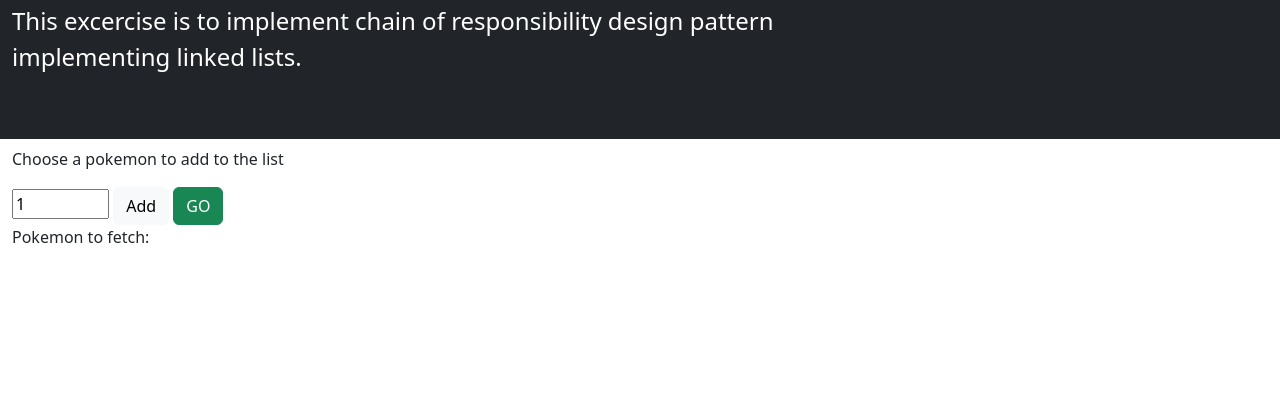
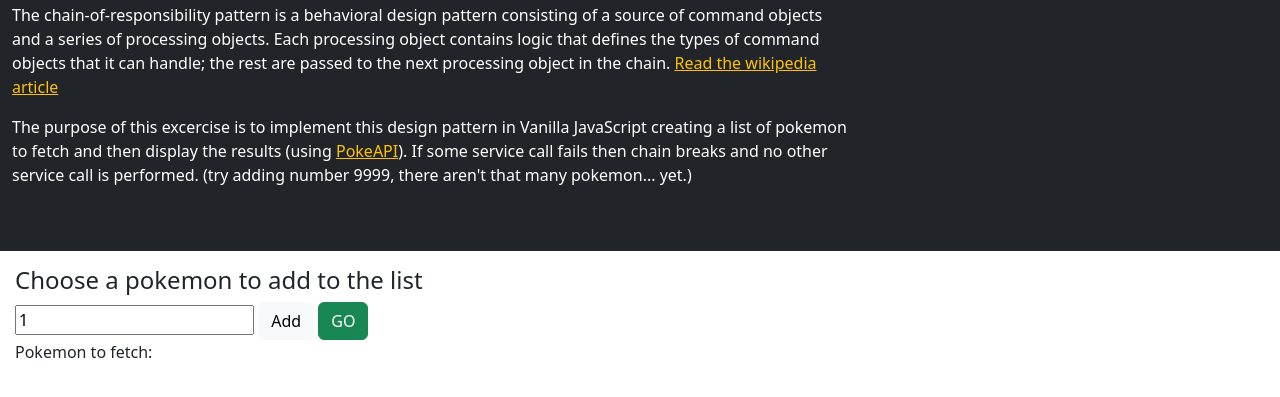
Before and after one commit to laqg/PokemonChainOfResponsibility, a plain HTML site: page index.html in a window 1280 px wide. Shown: the part 111-508 px from the top of the page. Drawn offline with nearby package versions, Linux system fonts and the light colour scheme.

Commit message:
Add some documentation

```diff
--- a/index.html
+++ b/index.html
@@ -8,24 +8,27 @@
   <link href="style.css" rel="stylesheet" type="text/css" />
   <link href="https://cdn.jsdelivr.net/npm/bootstrap@5.3.0-alpha1/dist/css/bootstrap.min.css" rel="stylesheet" integrity="sha384-GLhlTQ8iRABdZLl6O3oVMWSktQOp6b7In1Zl3/Jr59b6EGGoI1aFkw7cmDA6j6gD" crossorigin="anonymous">
   <script src="https://cdn.jsdelivr.net/npm/bootstrap@5.3.0-alpha1/dist/js/bootstrap.bundle.min.js" integrity="sha384-w76AqPfDkMBDXo30jS1Sgez6pr3x5MlQ1ZAGC+nuZB+EYdgRZgiwxhTBTkF7CXvN" crossorigin="anonymous"></script>
+  <link rel="stylesheet" href="https://cdnjs.cloudflare.com/ajax/libs/animate.css/4.1.1/animate.min.css"
+  />
 </head>
 
 <body>
   <div class="container-fluid py-5 text-bg-dark">
     <h1 class="display-5 fw-bold">Pokemon chain of responsibility (in VanillaJS)</h1>
-    <p class="col-md-8 fs-4">This excercise is to implement chain of responsibility design pattern implementing linked lists.</p>
+    <p class="col-md-8 fs-6">The chain-of-responsibility pattern is a behavioral design pattern consisting of a source of command objects and a series of processing objects. Each processing object contains logic that defines the types of command objects that it can handle; the rest are passed to the next processing object in the chain. <a class="text-warning" href="https://en.wikipedia.org/wiki/Chain-of-responsibility_pattern">Read the wikipedia article</a></p>
+    <p class="col-md-8 fs-6">The purpose of this excercise is to implement this design pattern in Vanilla JavaScript creating a list of pokemon to fetch and then display the results (using <a class="text-warning" href="https://pokeapi.co/">PokeAPI</a>). If some service call fails then chain breaks and no other service call is performed. (try adding number 9999, there aren't that many pokemon... yet.)</p>
   </div>
 
-  <div id="menu" class="container-fluid py-2">
-    <p>Choose a pokemon to add to the list</p>
-    <input id="pokemonNumber" type="number" value="1" min="1" max="151"/>
+  <div id="menu" class="container-fluid">
+    <h4>Choose a pokemon to add to the list</h4>
+    <input id="pokemonNumber" type="number" value="1" min="1"/>
     <button type="button" class="btn btn-light" onclick="addPokemonToList()">Add</button>
     <button type="button" class="btn btn-success" onclick="go()">GO</button>
     <br>
     <p>Pokemon to fetch: <b id="pokemonList"></b></p>
   </div>
 
-  <div id="loading" class="container-fluid py-6 hidden">
+  <div id="loading" class="container-fluid hidden">
     <div class="d-flex align-items-center">
       <strong>Fetching...</strong>
       <div class="spinner-border ms-auto" role="status" aria-hidden="true"></div>
--- a/script.js
+++ b/script.js
@@ -43,7 +43,7 @@ function addPokemon(json){
   const { data } = json
   let template = document.createElement('template');
   let html = `
-    <div class="card">
+    <div class="card animate__animated animate__flipInX">
       <img src="${data.sprites.front_default}" class="card-img-top" alt="${data.forms[0].name}">
       <div class="card-body">
         <h5 class="card-title">${data.forms[0].name.toUpperCase()}</h5>
@@ -60,7 +60,7 @@ function addPokemon(json){
 function addError(){
   let template = document.createElement('template');
   let html = `
-    <div class="card">
+    <div class="card animate__animated animate__flipInX">
       <img src="error.png" class="card-img-top error-icon" alt="error">
       <div class="card-body">
         <h5 class="card-title">ERROR</h5>
--- a/style.css
+++ b/style.css
@@ -20,6 +20,11 @@ html {
   display: none;
 }
 
+#menu, #loading {
+  height: 149px;
+  padding: 15px;
+}
+
 #results {
   display: flex;
   flex-wrap: wrap;
```
